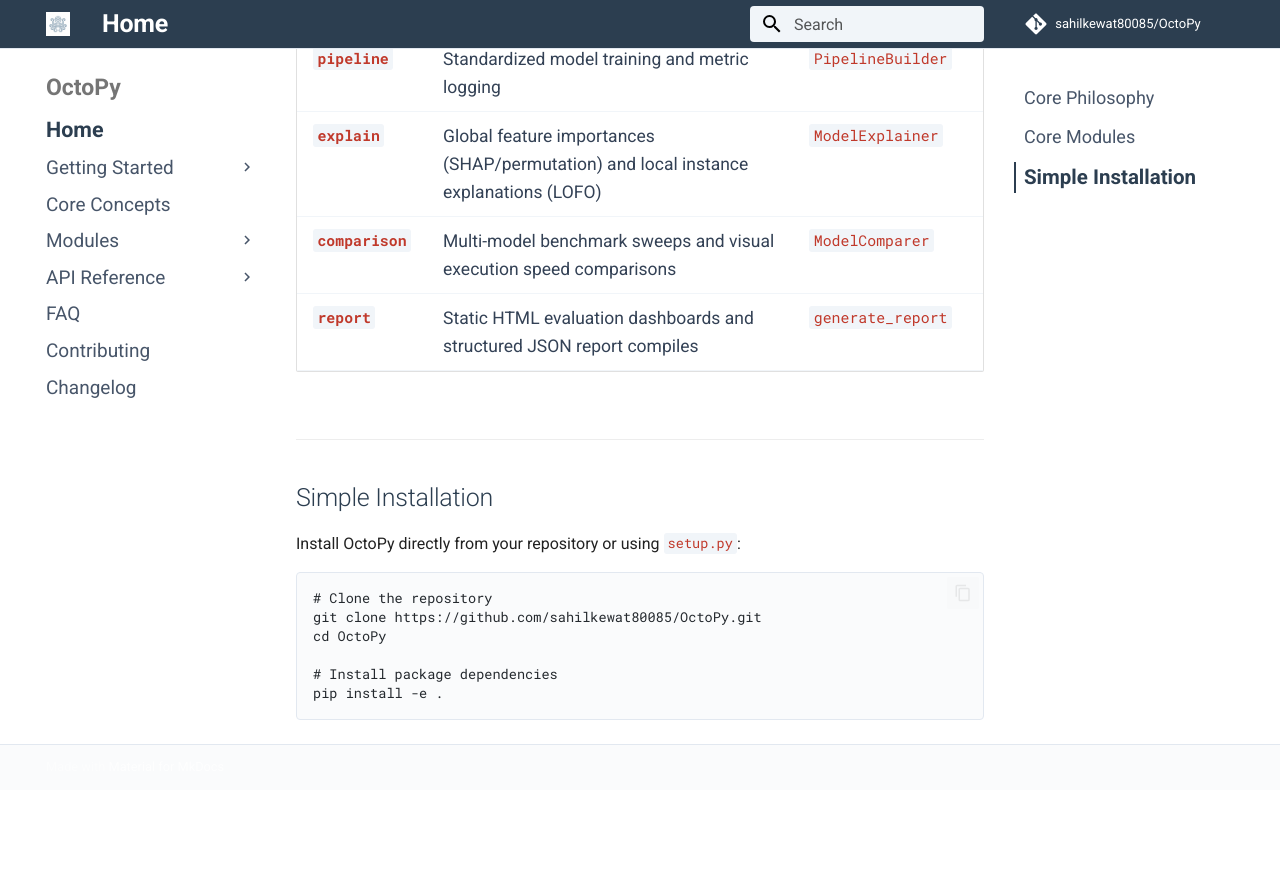
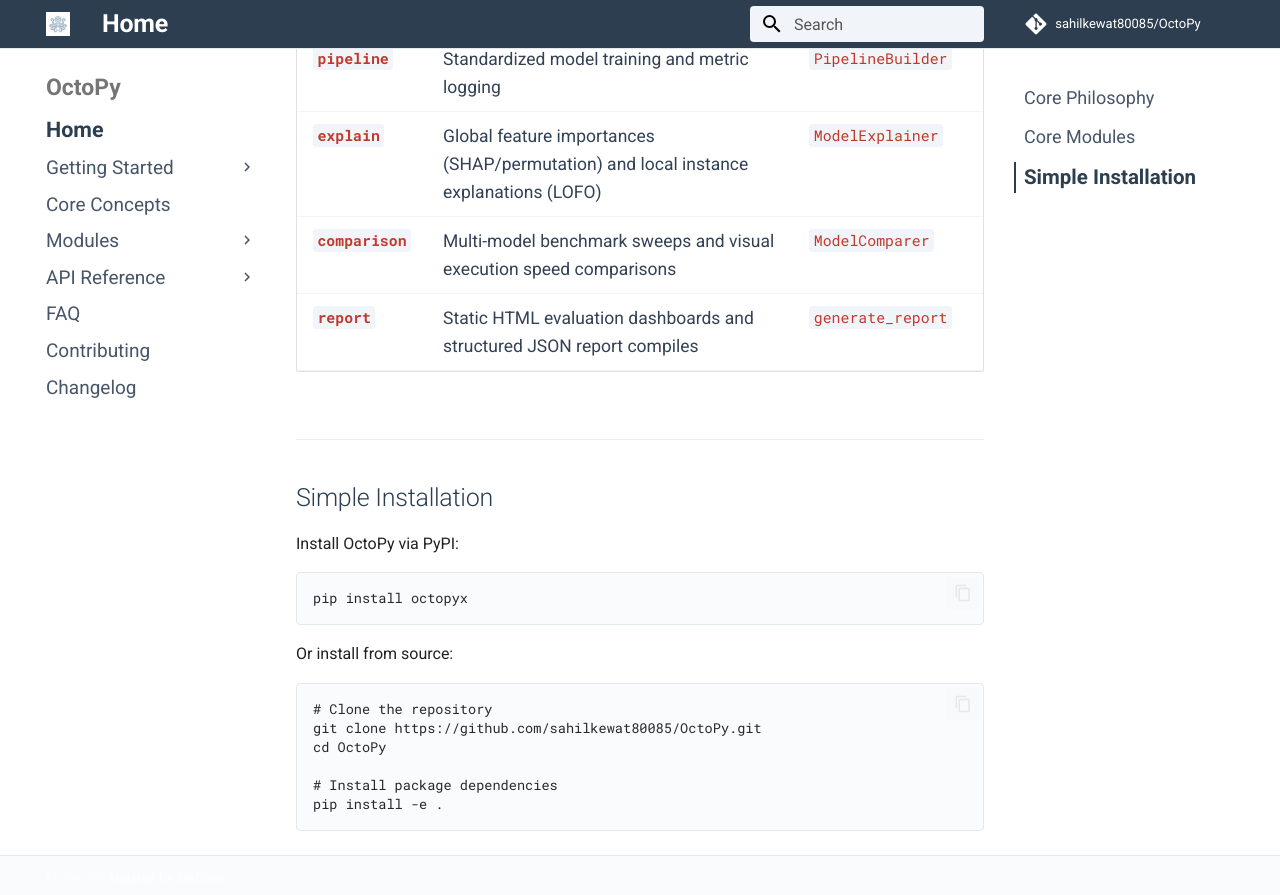
Before and after one commit to Sahilkewat80085/OctoPy, an MkDocs documentation site: the page built from docs/index.md, in a window 1280 px wide and 900 px high, scrolled down 1148 px. Shown: the top 895 px of the window. Built offline with MkDocs 1.6.1 and Material for MkDocs 9.7.7, drawn with Linux system fonts in a browser that asks for light colours; comment, search, counter and statistics services are not loaded; before the commit the page ends 1938 px from its top, so only the background shows below that.

Commit message:
docs: add pip install octopyx PyPI instructions to installation and homepage guides

````diff
--- a/docs/index.md
+++ b/docs/index.md
@@ -32,7 +32,13 @@
 
 ## Simple Installation
 
-Install OctoPy directly from your repository or using `setup.py`:
+Install OctoPy via PyPI:
+
+```bash
+pip install octopyx
+```
+
+Or install from source:
 
 ```bash
 # Clone the repository
````
Also changed, not shown: docs/getting-started/installation.md (+10 -0 lines).
